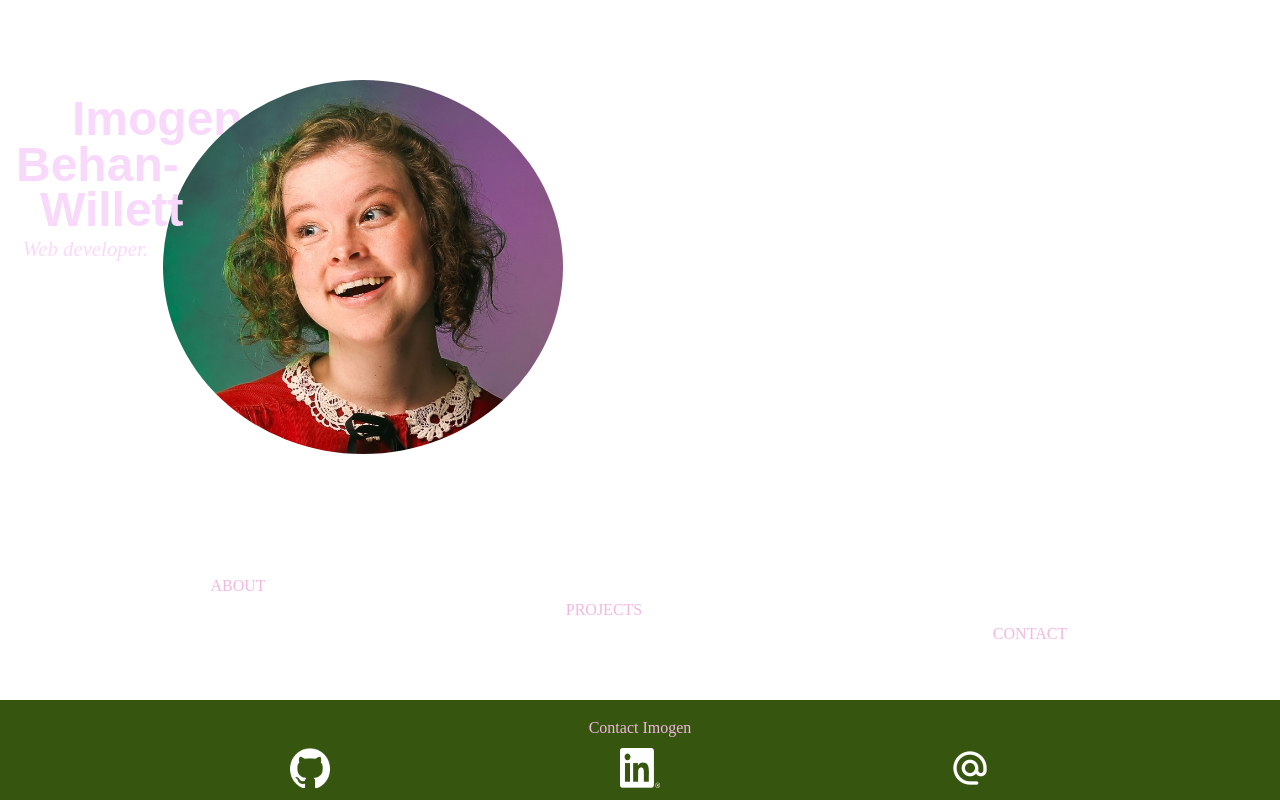
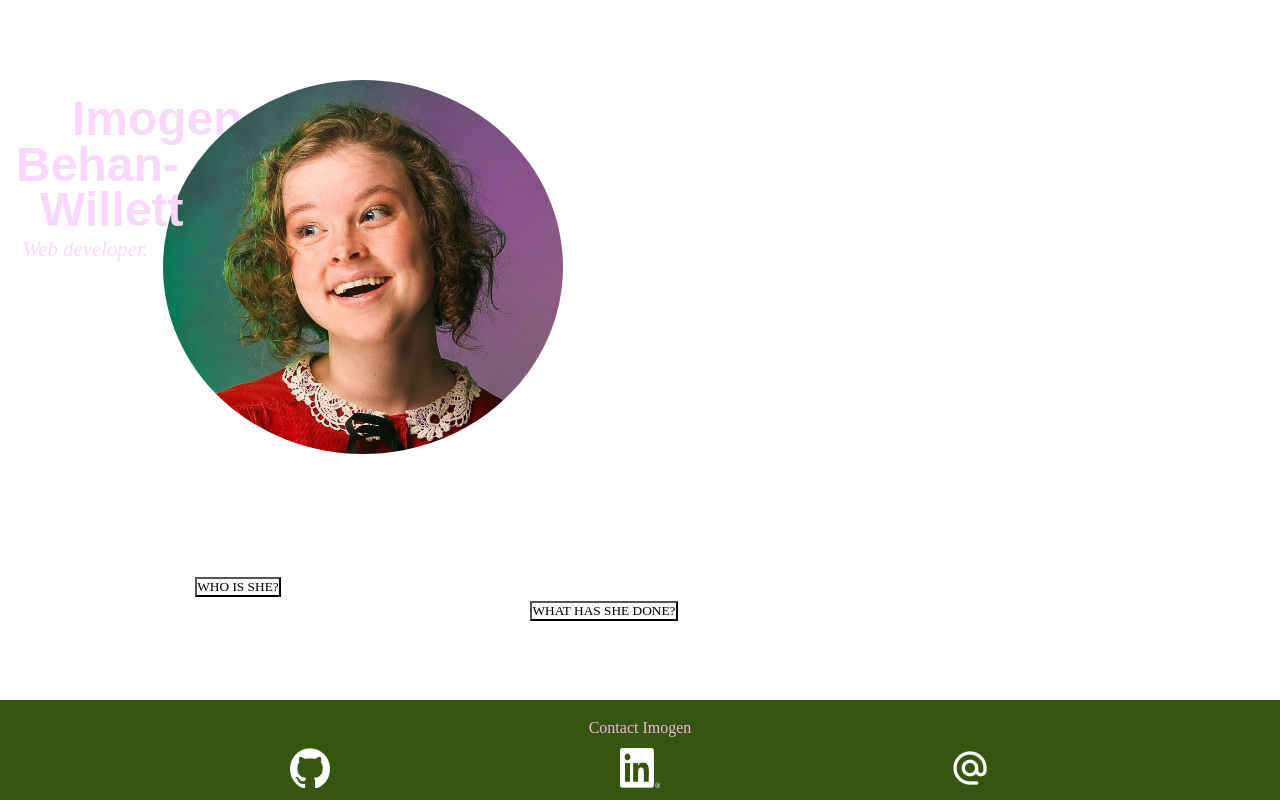
Before and after one commit to ibehanwillett/portfolio, a React (Vite) app: page / in a window 1280 px wide. Built offline with nearby package versions, Linux system fonts and the light colour scheme; a web font is replaced by a local one.

Commit message:
added hover text to home buttons

```diff
--- /dev/null
+++ b/src/components/TextHoverBtn.jsx
@@ -0,0 +1,19 @@
+import React, { useState } from 'react'
+
+const TextHoverBtn = ({ defaulttxt, hovertxt }) => {
+    const [show, setShow] = useState(false)
+  return (
+    <>
+     <button type="button"
+                        onMouseEnter={() => setShow(true)}
+                        onMouseLeave={() => setShow(false)}>
+                            {defaulttxt}
+                            {show && (
+                                <div>{hovertxt}</div>
+                            )}
+                        </button>
+    </>
+  )
+}
+
+export default TextHoverBtn
--- a/src/pages/HomePage.jsx
+++ b/src/pages/HomePage.jsx
@@ -1,8 +1,12 @@
 import mainpic from '../assets/mainpic.jpg'
 import { Link } from 'react-router-dom'
 import '../styles/home-style.css'
+import React, { useState } from 'react'
+import TextHoverBtn from '../components/TextHoverBtn'
 
-export function HomePage(props){
+export function HomePage(){
+    const [show, setShow] = useState(false)
+
     return (
         <>
         <div className=''>
@@ -19,14 +23,20 @@ export function HomePage(props){
             </div>
             <div id="grid">
                 <div id="grid-top">
-                    <Link to="/about" className="home-btn">ABOUT</Link>
+                    <Link to="/about">
+                        <TextHoverBtn defaulttxt="WHO IS SHE?" hovertxt="About Imogen" />
+                    </Link>
                 </div>
                 <div id="grid-middle">
-                    <Link to="/projects" className="home-btn">PROJECTS</Link>
+                    <Link to="/projects">
+                    <TextHoverBtn defaulttxt="WHAT HAS SHE DONE?" hovertxt="Past Projects" />
+                        </Link>
                 </div>
-                <div id="grid-bottom">
-                    <Link to="/contact" className="home-btn">CONTACT</Link>
-                </div>
+                {/* <div id="grid-bottom">
+                    <Link to="/contact">
+                    <TextHoverBtn defaulttxt="LET'S TALK" hovertxt="Contact Imogen" />
+                    </Link>
+                </div> */}
             </div>
             </div>
         </>
```
